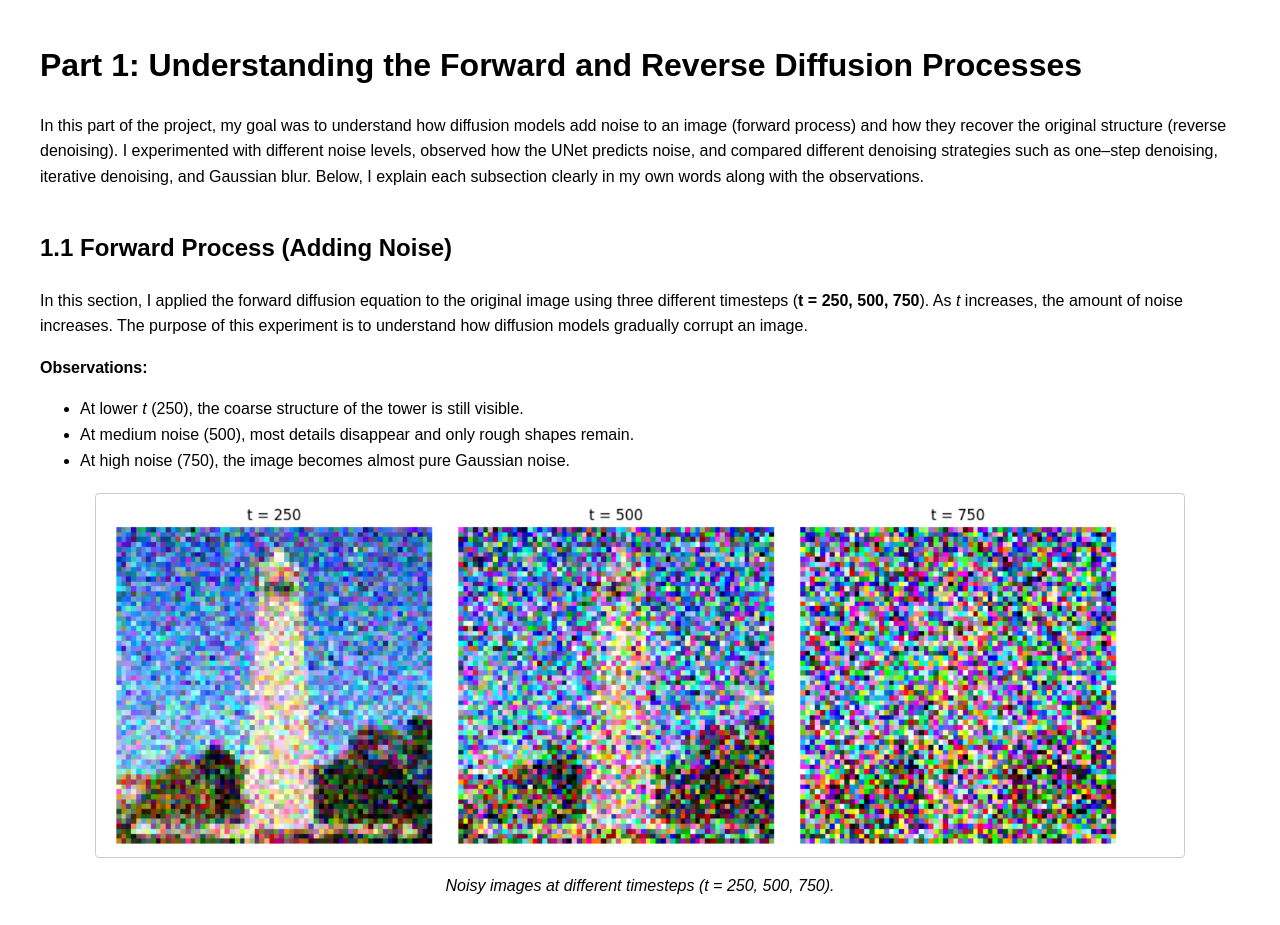
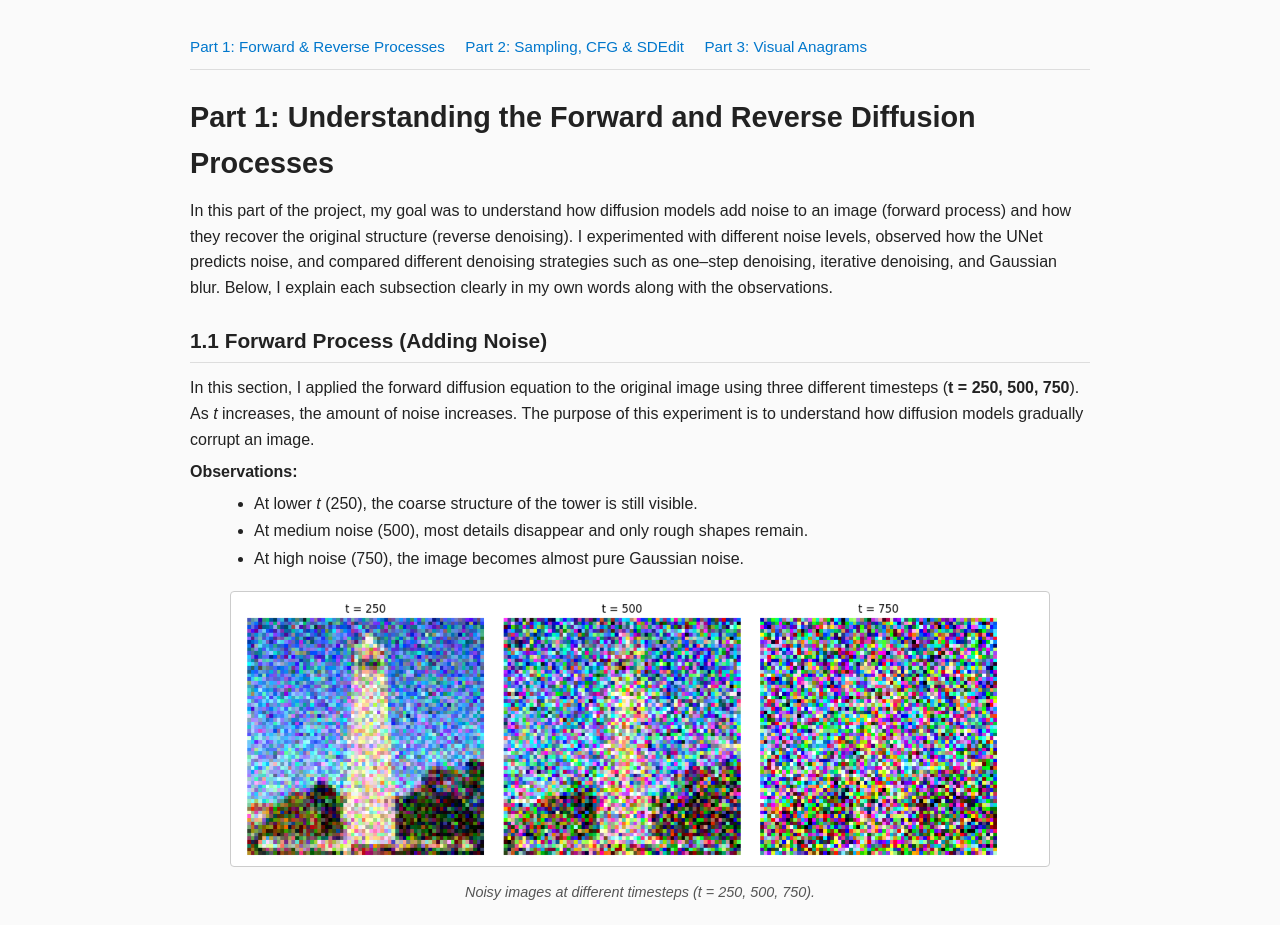
Before and after one commit to sadhanageddam27/sadhanageddam27.github.io, a plain HTML site: page project4/index.html in a window 1280 px wide. Shown: the top 925 px of the page. Drawn offline with Linux system fonts and the light colour scheme.

Commit message:
Update index.html

```diff
--- a/project4/index.html
+++ b/project4/index.html
@@ -2,19 +2,125 @@
 <html lang="en">
 <head>
   <meta charset="UTF-8">
-<title>Part 1 – Understanding the Forward and Reverse Diffusion Processes</title>
+  <title>Project 4 – Diffusion Models Report</title>
   <style>
-    body { font-family: Arial, sans-serif; margin: 40px; line-height: 1.6; }
-    h2 { margin-top: 40px; }
-    figure { text-align: center; margin: 20px auto; }
-    figcaption { font-style: italic; margin-top: 8px; }
-    img { max-width: 90%; border: 1px solid #ccc; padding: 4px; border-radius: 4px; }
+    /* ---------- Global Layout ---------- */
+    body {
+      font-family: Arial, sans-serif;
+      margin: 1.5rem auto;
+      padding: 0 1.5rem;
+      max-width: 900px;
+      line-height: 1.6;
+      color: #222;
+      background-color: #fafafa;
+    }
+
+    h1, h2 {
+      font-weight: 600;
+      margin-top: 1.5rem;
+      margin-bottom: 0.75rem;
+    }
+
+    h1 {
+      text-align: left;
+      font-size: 1.8rem;
+    }
+
+    h2 {
+      font-size: 1.3rem;
+      border-bottom: 1px solid #ddd;
+      padding-bottom: 0.3rem;
+    }
+
+    p {
+      margin: 0.4rem 0;
+    }
+
+    ul, ol {
+      margin: 0.4rem 0 0.4rem 1.5rem;
+    }
+
+    li {
+      margin: 0.15rem 0;
+    }
+
+    hr {
+      margin: 2rem 0;
+      border: none;
+      border-top: 1px solid #ddd;
+    }
+
+    /* ---------- Navbar ---------- */
+    nav {
+      position: sticky;
+      top: 0;
+      background-color: #fafafa;
+      padding: 0.6rem 0;
+      margin-bottom: 1rem;
+      border-bottom: 1px solid #ddd;
+      z-index: 1000;
+    }
+
+    nav a {
+      margin-right: 1rem;
+      text-decoration: none;
+      color: #0077cc;
+      font-weight: 500;
+      font-size: 0.95rem;
+    }
+
+    nav a:hover {
+      text-decoration: underline;
+    }
+
+    /* ---------- Figures ---------- */
+    figure {
+      text-align: center;
+      margin: 1.2rem auto;
+    }
+
+    figcaption {
+      font-style: italic;
+      margin-top: 0.4rem;
+      font-size: 0.9rem;
+      color: #555;
+    }
+
+    img {
+      max-width: 90%;
+      height: auto;
+      border: 1px solid #ccc;
+      padding: 4px;
+      border-radius: 4px;
+      background-color: #fff;
+    }
+
+    /* ---------- Anchor scroll offset ---------- */
+    h1[id], h2[id] {
+      scroll-margin-top: 4rem;
+    }
+
+    code {
+      background: #eee;
+      padding: 0 3px;
+      border-radius: 3px;
+      font-family: Consolas, "Courier New", monospace;
+      font-size: 0.95em;
+    }
   </style>
 </head>
 
 <body>
 
-<h1>Part 1: Understanding the Forward and Reverse Diffusion Processes</h1>
+  <!-- Sticky navbar for Parts 1–3 -->
+  <nav>
+    <a href="#part1">Part 1: Forward & Reverse Processes</a>
+    <a href="#part2">Part 2: Sampling, CFG & SDEdit</a>
+    <a href="#part3">Part 3: Visual Anagrams</a>
+  </nav>
+
+  <!-- ===================== PART 1 ===================== -->
+  <h1 id="part1">Part 1: Understanding the Forward and Reverse Diffusion Processes</h1>
 
   <p>
   In this part of the project, my goal was to understand how diffusion models add noise to an image
@@ -121,9 +227,11 @@ Overall, Part 1 clearly demonstrates how diffusion models remove noise more effe
   classical filtering approaches, and how iterative denoising significantly improves reconstruction
   quality compared to one-step methods.
   </p>
+
   <hr><br>
 
-<h1>Part 2: Understanding the Forward and Reverse Processes</h1>
+  <!-- ===================== PART 2 ===================== -->
+  <h1 id="part2">Part 2: Understanding the Forward and Reverse Processes</h1>
 
   <p>
   In Part 2, we moved beyond simple denoising and explored how diffusion models can be used for
@@ -261,9 +369,8 @@ to heavy reinterpretation is clearly visible as the noise level increases.
 
   <br><hr><br>
 
-<hr><br>
-
-<h1>Part 3: Visual Anagrams</h1>
+  <!-- ===================== PART 3 ===================== -->
+  <h1 id="part3">Part 3: Visual Anagrams</h1>
 
   <p>
   In this part of the project, I implemented <b>Visual Anagrams</b> using the DeepFloyd IF diffusion model.
@@ -318,7 +425,6 @@ For each illusion, I generated two 64×64 outputs using different seeds (six tot
   Then I upsampled one output from each category to 256×256.
   </p>
 
-
   <h2>64×64 Visual Anagrams</h2>
 
   <figure>
@@ -346,7 +452,6 @@ Then I upsampled one output from each category to 256×256.
       <figcaption>Second seed — Dog (upright) vs. Man (flipped).</figcaption>
   </figure>
 
-
   <h2>Observations</h2>
 
   <p>Across all results, I observed that:</p>
@@ -363,7 +468,6 @@ Then I upsampled one output from each category to 256×256.
   Overall, visual anagrams work surprisingly well even with a small model, and flipping the image
   produces a clear semantic shift in every case.
   </p>
-
 
   <h2>256×256 Upsampled Visual Anagrams (Three Images)</h2>
 
@@ -382,7 +486,6 @@ produces a clear semantic shift in every case.
       <figcaption>256×256 Upsampled Visual Anagram — Dog vs. Man.</figcaption>
   </figure>
 
-
   <h2>Conclusion</h2>
 
   <p>
@@ -396,6 +499,5 @@ geometric transformations can be combined to produce creative and surprising gen
 
   <br><hr><br>
 
-
 </body>
 </html>
```
Lines whose indentation alone changed are shown as unchanged.
